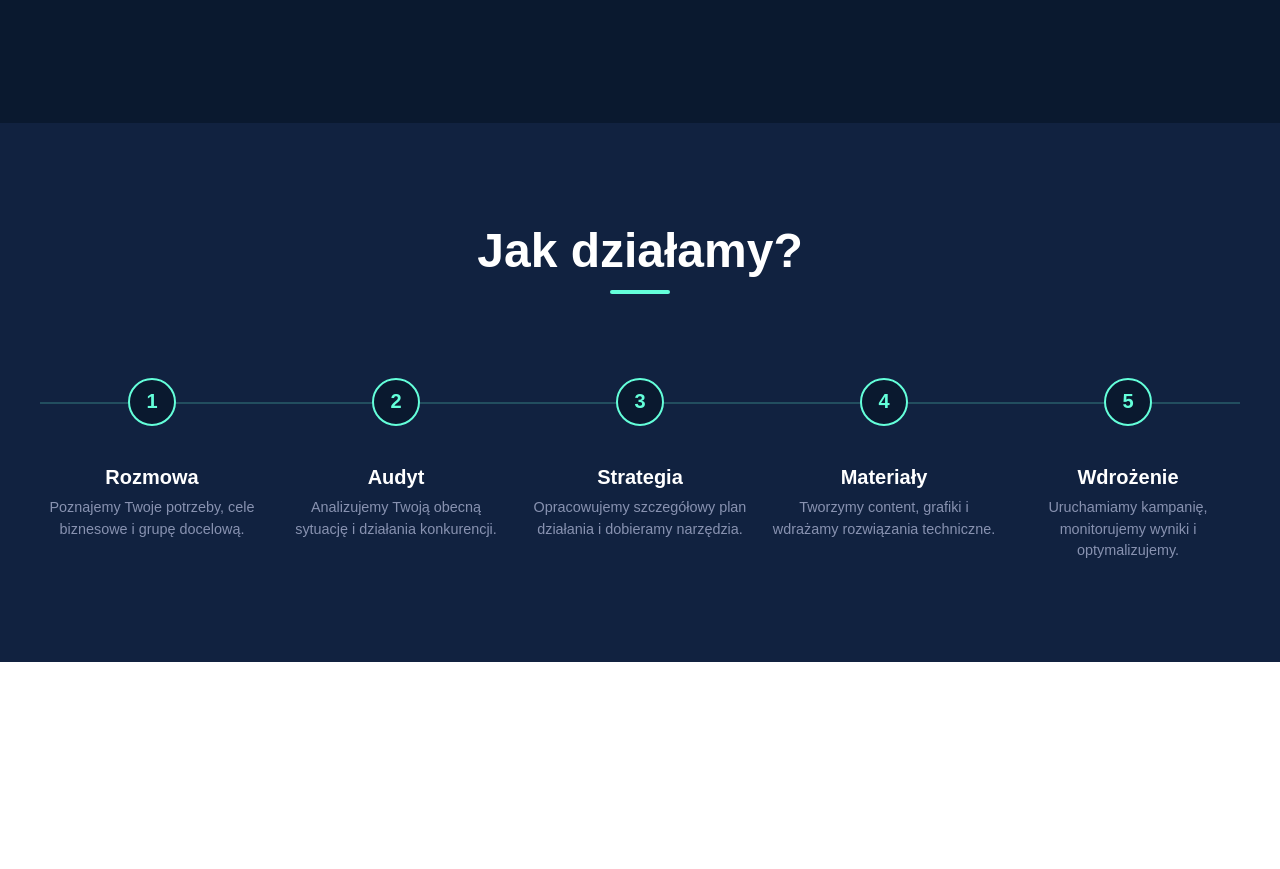
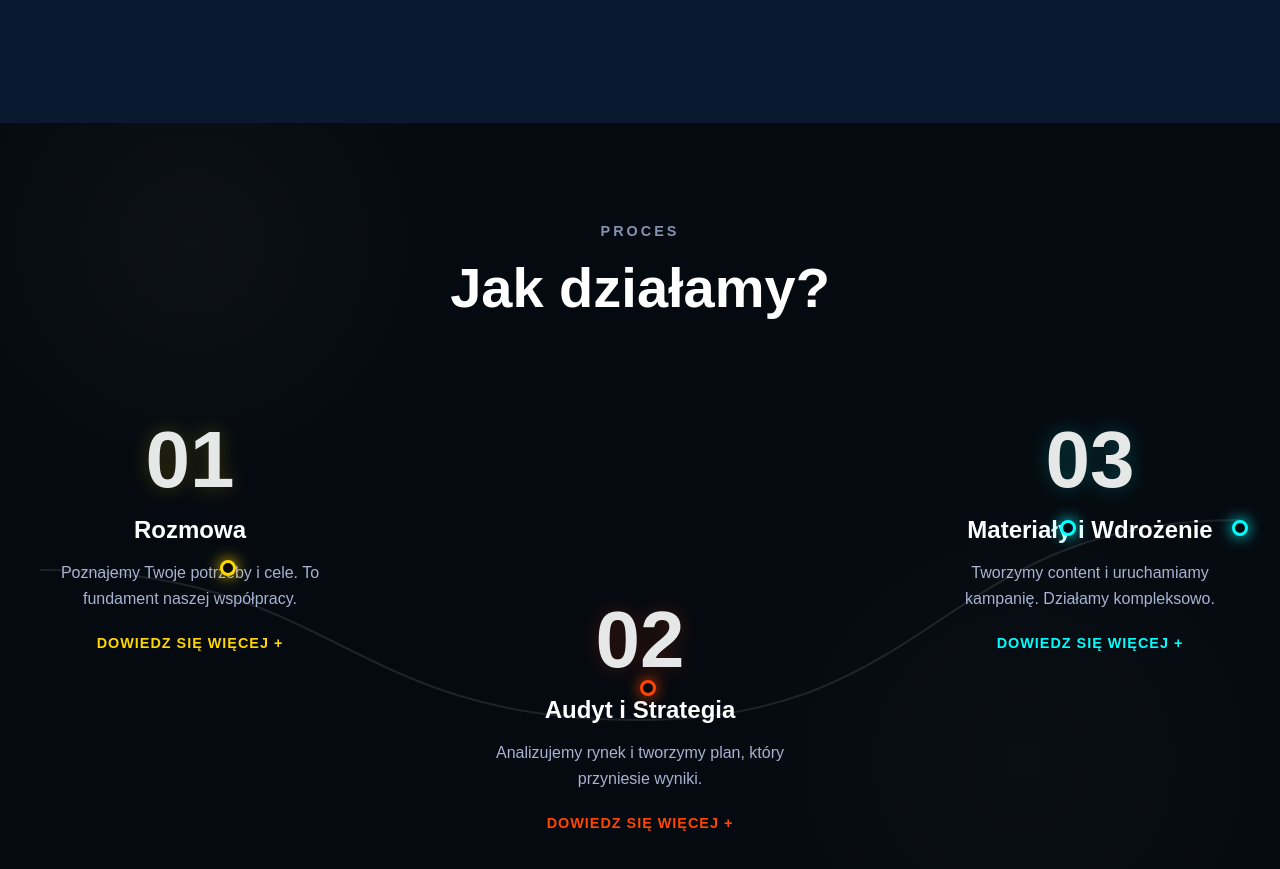
Before and after one commit to PiotrFijalkowski/pollos_website, a Next.js app: page / in a window 1280 px wide. Shown: the part 2100-2969 px from the top of the page. Before the commit the page ends 2762 px from the top, so only its background shows below. Built offline with nearby package versions, Linux system fonts and the light colour scheme.

Commit message:
feat: redesign process section with dark theme and wavy line

```diff
--- a/src/components/Process/Process.styles.ts
+++ b/src/components/Process/Process.styles.ts
@@ -1,12 +1,43 @@
 'use client';
 
-import styled from 'styled-components';
+import styled, { keyframes } from 'styled-components';
+
+const float = keyframes`
+  0% { transform: translateY(0px); }
+  50% { transform: translateY(-10px); }
+  100% { transform: translateY(0px); }
+`;
 
 export const Section = styled.section`
   padding: 100px 24px;
-  background-color: #112240; /* Lighter dark background */
+  background-color: #050a10; /* Very dark, almost black */
+  position: relative;
+  overflow: hidden;
   display: flex;
   justify-content: center;
+
+  /* Geometric background accents */
+  &::before {
+    content: '';
+    position: absolute;
+    top: -10%;
+    left: -10%;
+    width: 50%;
+    height: 50%;
+    background: radial-gradient(circle, rgba(255,255,255,0.03) 0%, rgba(0,0,0,0) 70%);
+    z-index: 0;
+  }
+
+  &::after {
+    content: '';
+    position: absolute;
+    bottom: -10%;
+    right: -10%;
+    width: 60%;
+    height: 60%;
+    background: radial-gradient(circle, rgba(255,255,255,0.02) 0%, rgba(0,0,0,0) 70%);
+    z-index: 0;
+  }
 `;
 
 export const Container = styled.div`
@@ -16,120 +47,146 @@ export const Container = styled.div`
   flex-direction: column;
   align-items: center;
   gap: 60px;
+  position: relative;
+  z-index: 1;
+`;
+
+export const HeaderGroup = styled.div`
+  text-align: center;
+  display: flex;
+  flex-direction: column;
+  gap: 16px;
+`;
+
+export const Subtitle = styled.span`
+  color: #8892b0;
+  font-size: 0.9rem;
+  font-weight: 600;
+  text-transform: uppercase;
+  letter-spacing: 3px;
 `;
 
 export const SectionTitle = styled.h2`
   font-size: 2.5rem;
   font-weight: 700;
   color: white;
-  text-align: center;
   margin: 0;
-  position: relative;
-
-  &::after {
-    content: '';
-    position: absolute;
-    bottom: -16px;
-    left: 50%;
-    transform: translateX(-50%);
-    width: 60px;
-    height: 4px;
-    background-color: #64ffda;
-    border-radius: 2px;
-  }
 
   @media (min-width: 768px) {
-    font-size: 3rem;
+    font-size: 3.5rem;
   }
 `;
 
-export const StepsContainer = styled.div`
+export const StepsWrapper = styled.div`
+  position: relative;
+  width: 100%;
+  margin-top: 40px;
   display: flex;
   flex-direction: column;
-  gap: 40px;
-  width: 100%;
-  position: relative;
+  gap: 60px;
 
   @media (min-width: 1024px) {
     flex-direction: row;
     justify-content: space-between;
-    gap: 20px;
-    margin-top: 40px;
-
-    /* Connecting line for desktop */
-    &::before {
-      content: '';
-      position: absolute;
-      top: 24px; /* Align with circle center */
-      left: 0;
-      width: 100%;
-      height: 2px;
-      background-color: rgba(100, 255, 218, 0.2);
-      z-index: 0;
-    }
+    height: 400px; /* Fixed height for the wave layout */
+    align-items: flex-start;
   }
 `;
 
-export const StepCard = styled.div`
-  display: flex;
-  flex-direction: row;
-  align-items: flex-start;
-  gap: 20px;
-  position: relative;
-  z-index: 1;
+export const WavyLineSVG = styled.svg`
+  position: absolute;
+  top: 0;
+  left: 0;
+  width: 100%;
+  height: 100%;
+  pointer-events: none;
+  display: none;
+  z-index: 0;
 
   @media (min-width: 1024px) {
-    flex-direction: column;
-    align-items: center;
-    text-align: center;
-    flex: 1;
+    display: block;
   }
 `;
 
-export const StepNumber = styled.div`
-  width: 48px;
-  height: 48px;
-  background-color: #0a192f;
-  border: 2px solid #64ffda;
-  border-radius: 50%;
+export const StepCard = styled.div<{ $align?: 'top' | 'bottom' }>`
   display: flex;
+  flex-direction: column;
   align-items: center;
-  justify-content: center;
-  color: #64ffda;
-  font-weight: 700;
-  font-size: 1.25rem;
-  flex-shrink: 0;
-  transition: all 0.3s ease;
+  text-align: center;
+  gap: 16px;
+  position: relative;
+  z-index: 1;
+  width: 100%;
+  max-width: 300px;
+  margin: 0 auto;
 
-  ${StepCard}:hover & {
-    background-color: #64ffda;
-    color: #0a192f;
-    transform: scale(1.1);
+  @media (min-width: 1024px) {
+    margin: 0;
+    /* Positioning based on the wave */
+    margin-top: ${({ $align }) => ($align === 'bottom' ? '180px' : '0')};
   }
 `;
 
-export const StepContent = styled.div`
-  display: flex;
-  flex-direction: column;
-  gap: 8px;
-  padding-top: 10px;
+export const StepNumber = styled.div<{ $color: string }>`
+  font-size: 5rem;
+  font-weight: 800;
+  color: white;
+  line-height: 1;
+  opacity: 0.9;
+  text-shadow: 0 0 20px ${({ $color }) => $color}40; /* Glow effect */
+  transition: transform 0.3s ease;
 
-  @media (min-width: 1024px) {
-    padding-top: 20px;
-    align-items: center;
+  ${StepCard}:hover & {
+    transform: scale(1.05);
   }
 `;
 
 export const StepTitle = styled.h3`
-  font-size: 1.25rem;
-  font-weight: 600;
+  font-size: 1.5rem;
+  font-weight: 700;
   color: white;
   margin: 0;
 `;
 
 export const StepDescription = styled.p`
-  font-size: 0.9rem;
-  color: #8892b0;
-  line-height: 1.5;
+  font-size: 1rem;
+  color: #a8b2d1;
+  line-height: 1.6;
   margin: 0;
 `;
+
+export const StepLink = styled.a<{ $color: string }>`
+  margin-top: 8px;
+  font-size: 0.9rem;
+  font-weight: 600;
+  color: ${({ $color }) => $color};
+  text-decoration: none;
+  text-transform: uppercase;
+  letter-spacing: 1px;
+  display: flex;
+  align-items: center;
+  gap: 8px;
+  transition: opacity 0.3s ease;
+
+  &:hover {
+    opacity: 0.8;
+  }
+`;
+
+export const Dot = styled.div<{ $color: string; $top: string; $left: string }>`
+  position: absolute;
+  top: ${({ $top }) => $top};
+  left: ${({ $left }) => $left};
+  width: 16px;
+  height: 16px;
+  background-color: #050a10;
+  border: 3px solid ${({ $color }) => $color};
+  border-radius: 50%;
+  z-index: 2;
+  box-shadow: 0 0 15px ${({ $color }) => $color};
+  display: none;
+
+  @media (min-width: 1024px) {
+    display: block;
+  }
+`;
--- a/src/components/Process/Process.tsx
+++ b/src/components/Process/Process.tsx
@@ -4,59 +4,90 @@ import React from 'react';
 import {
   Section,
   Container,
+  HeaderGroup,
+  Subtitle,
   SectionTitle,
-  StepsContainer,
+  StepsWrapper,
+  WavyLineSVG,
   StepCard,
   StepNumber,
-  StepContent,
   StepTitle,
   StepDescription,
+  StepLink,
+  Dot,
 } from './Process.styles';
 
 const Process = () => {
   const steps = [
     {
-      number: 1,
+      number: '01',
       title: 'Rozmowa',
-      description: 'Poznajemy Twoje potrzeby, cele biznesowe i grupę docelową.',
+      description: 'Poznajemy Twoje potrzeby i cele. To fundament naszej współpracy.',
+      color: '#FFD700', // Yellow
+      align: 'top',
+      dotPos: { top: '35%', left: '15%' },
     },
     {
-      number: 2,
-      title: 'Audyt',
-      description: 'Analizujemy Twoją obecną sytuację i działania konkurencji.',
+      number: '02',
+      title: 'Audyt i Strategia',
+      description: 'Analizujemy rynek i tworzymy plan, który przyniesie wyniki.',
+      color: '#FF4500', // Red
+      align: 'bottom',
+      dotPos: { top: '65%', left: '50%' },
     },
     {
-      number: 3,
-      title: 'Strategia',
-      description: 'Opracowujemy szczegółowy plan działania i dobieramy narzędzia.',
-    },
-    {
-      number: 4,
-      title: 'Materiały',
-      description: 'Tworzymy content, grafiki i wdrażamy rozwiązania techniczne.',
-    },
-    {
-      number: 5,
-      title: 'Wdrożenie',
-      description: 'Uruchamiamy kampanię, monitorujemy wyniki i optymalizujemy.',
+      number: '03',
+      title: 'Materiały i Wdrożenie',
+      description: 'Tworzymy content i uruchamiamy kampanię. Działamy kompleksowo.',
+      color: '#00FFFF', // Cyan
+      align: 'top',
+      dotPos: { top: '25%', left: '85%' },
     },
   ];
 
   return (
     <Section id="process">
       <Container>
-        <SectionTitle>Jak działamy?</SectionTitle>
-        <StepsContainer>
-          {steps.map((step) => (
-            <StepCard key={step.number}>
-              <StepNumber>{step.number}</StepNumber>
-              <StepContent>
-                <StepTitle>{step.title}</StepTitle>
-                <StepDescription>{step.description}</StepDescription>
-              </StepContent>
+        <HeaderGroup>
+          <Subtitle>PROCES</Subtitle>
+          <SectionTitle>Jak działamy?</SectionTitle>
+        </HeaderGroup>
+
+        <StepsWrapper>
+          {/* SVG Wavy Line - Visible on Desktop */}
+          <WavyLineSVG viewBox="0 0 1200 400" fill="none" preserveAspectRatio="none">
+            <path
+              d="M0,150 C300,150 300,300 600,300 C900,300 900,100 1200,100"
+              stroke="rgba(255, 255, 255, 0.1)"
+              strokeWidth="2"
+              fill="none"
+            />
+          </WavyLineSVG>
+
+          {/* Dots on the line */}
+          {steps.map((step, index) => (
+            <Dot
+              key={`dot-${index}`}
+              $color={step.color}
+              $top={step.dotPos.top}
+              $left={step.dotPos.left}
+            />
+          ))}
+          {/* End Dot */}
+          <Dot $color="#00FFFF" $top="25%" $left="100%" style={{ transform: 'translateX(-50%)' }} />
+
+
+          {steps.map((step, index) => (
+            <StepCard key={index} $align={step.align as 'top' | 'bottom'}>
+              <StepNumber $color={step.color}>{step.number}</StepNumber>
+              <StepTitle>{step.title}</StepTitle>
+              <StepDescription>{step.description}</StepDescription>
+              <StepLink href="/contact" $color={step.color}>
+                Dowiedz się więcej +
+              </StepLink>
             </StepCard>
           ))}
-        </StepsContainer>
+        </StepsWrapper>
       </Container>
     </Section>
   );
```
Also changed, not shown: steps.png (added).
